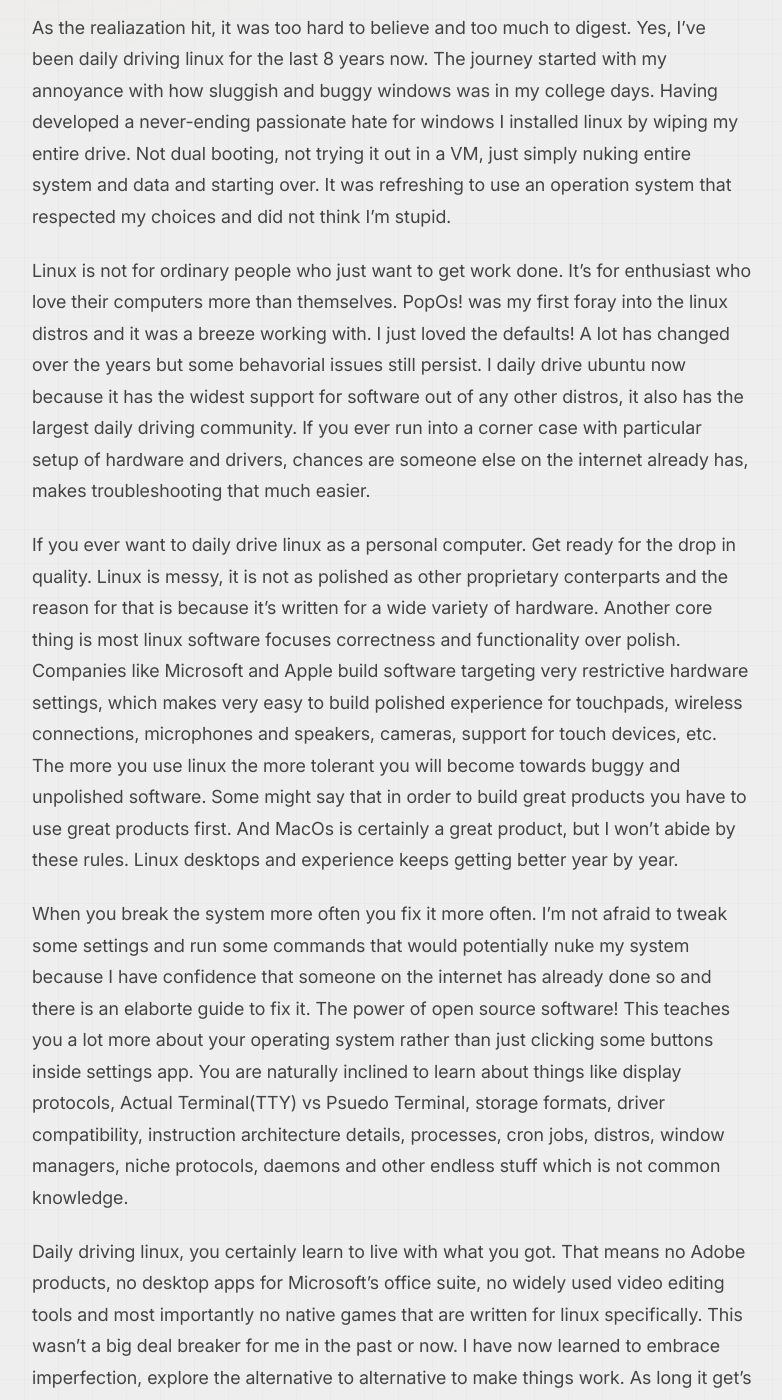
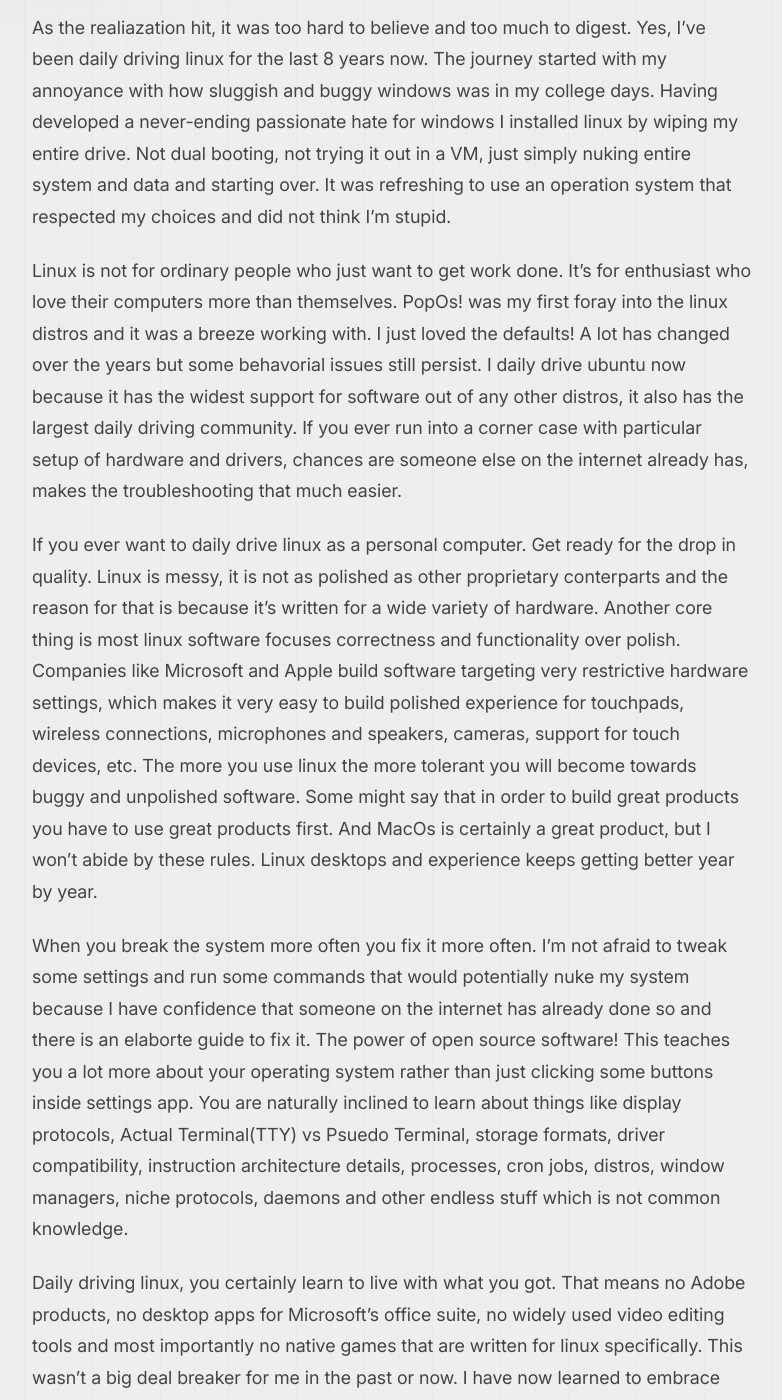
Before and after one commit to rutwikhdev/rutwikhdev.github.io, a Jekyll site: the page built from _posts/2026-03-11-daily-driving-linux.md, in a window 1280 px wide and 1400 px high, scrolled down 491 px. Shown: the whole window, without its empty margins (248-1030 px from the left). Built offline with Jekyll 4.4.1, drawn with Linux system fonts in a browser that asks for light colours; some of the changed text lies outside the part shown.

Commit message:
chore: typo

```diff
--- a/_posts/2026-03-11-daily-driving-linux.md
+++ b/_posts/2026-03-11-daily-driving-linux.md
@@ -8,12 +8,12 @@
 
 As the realiazation hit, it was too hard to believe and too much to digest. Yes, I've been daily driving linux for the last 8 years now. The journey started with my annoyance with how sluggish and buggy windows was in my college days. Having developed a never-ending passionate hate for windows I installed linux by wiping my entire drive. Not dual booting, not trying it out in a VM, just simply nuking entire system and data and starting over. It was refreshing to use an operation system that respected my choices and did not think I'm stupid.
 
-Linux is not for ordinary people who just want to get work done. It's for enthusiast who love their computers more than themselves. PopOs! was my first foray into the linux distros and it was a breeze working with. I just loved the defaults! A lot has changed over the years but some behavorial issues still persist. I daily drive ubuntu now because it has the widest support for software out of any other distros, it also has the largest daily driving community. If you ever run into a corner case with particular setup of hardware and drivers, chances are someone else on the internet already has, makes troubleshooting that much easier.
+Linux is not for ordinary people who just want to get work done. It's for enthusiast who love their computers more than themselves. PopOs! was my first foray into the linux distros and it was a breeze working with. I just loved the defaults! A lot has changed over the years but some behavorial issues still persist. I daily drive ubuntu now because it has the widest support for software out of any other distros, it also has the largest daily driving community. If you ever run into a corner case with particular setup of hardware and drivers, chances are someone else on the internet already has, makes the troubleshooting that much easier.
 
-If you ever want to daily drive linux as a personal computer. Get ready for the drop in quality. Linux is messy, it is not as polished as other proprietary conterparts and the reason for that is because it's written for a wide variety of hardware. Another core thing is most linux software focuses correctness and functionality over polish. Companies like Microsoft and Apple build software targeting very restrictive hardware settings, which makes very easy to build polished experience for touchpads, wireless connections, microphones and speakers, cameras, support for touch devices, etc. The more you use linux the more tolerant you will become towards buggy and unpolished software. Some might say that in order to build great products you have to use great products first. And MacOs is certainly a great product, but I won't abide by these rules. Linux desktops and experience keeps getting better year by year.
+If you ever want to daily drive linux as a personal computer. Get ready for the drop in quality. Linux is messy, it is not as polished as other proprietary conterparts and the reason for that is because it's written for a wide variety of hardware. Another core thing is most linux software focuses correctness and functionality over polish. Companies like Microsoft and Apple build software targeting very restrictive hardware settings, which makes it very easy to build polished experience for touchpads, wireless connections, microphones and speakers, cameras, support for touch devices, etc. The more you use linux the more tolerant you will become towards buggy and unpolished software. Some might say that in order to build great products you have to use great products first. And MacOs is certainly a great product, but I won't abide by these rules. Linux desktops and experience keeps getting better year by year.
 
 When you break the system more often you fix it more often. I'm not afraid to tweak some settings and run some commands that would potentially nuke my system because I have confidence that someone on the internet has already done so and there is an elaborte guide to fix it. The power of open source software! This teaches you a lot more about your operating system rather than just clicking some buttons inside settings app. You are naturally inclined to learn about things like display protocols, Actual Terminal(TTY) vs Psuedo Terminal, storage formats, driver compatibility, instruction architecture details, processes, cron jobs, distros, window managers, niche protocols, daemons and other endless stuff which is not common knowledge.
 
-Daily driving linux, you certainly learn to live with what you got. That means no Adobe products, no desktop apps for Microsoft's office suite, no widely used video editing tools and most importantly no native games that are written for linux specifically. This wasn't a big deal breaker for me in the past or now. I have now learned to embrace imperfection, explore the alternative to alternative to make things work. As long it get's the job done, it's good enough. This is where most people find themselves at crossroads, they simply cannot live without their beloved premier pro or games. Although the gaming situation on linux seems to be developing quite well over the past few years and ever so since Valve decided to make [SteamOS](https://store.steampowered.com/steamos/) based on Arch.
+Daily driving linux, you certainly learn to live with what you got. That means no Adobe products, no desktop apps for Microsoft's office suite, no widely used video editing tools and most importantly no native games that are written for linux specifically. This wasn't a big deal breaker for me in the past or now. I have now learned to embrace imperfection, explore the alternative to make things work. As long it get's the job done, it's good enough. This is where most people find themselves at crossroads, they simply cannot live without their beloved premier pro or games. Although the gaming situation on linux seems to be developing quite well over the past few years and ever so since Valve decided to make [SteamOS](https://store.steampowered.com/steamos/) based on Arch.
 
 Over the years Linux has made me smarter by putting me into situations that would simply not allow me to use my computer for common daily tasks. And I appreciate that a lot. There are some things I just know without having to look up for them or having no direct or inderect interest in learning them. If that is what you aspire to do as well welcome to the dark side.
```
